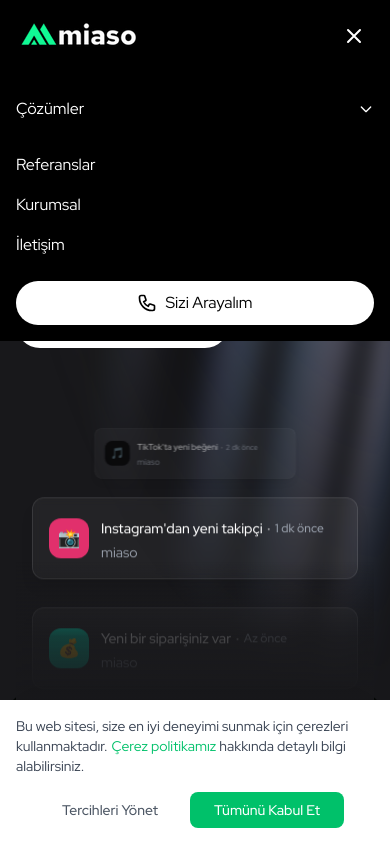
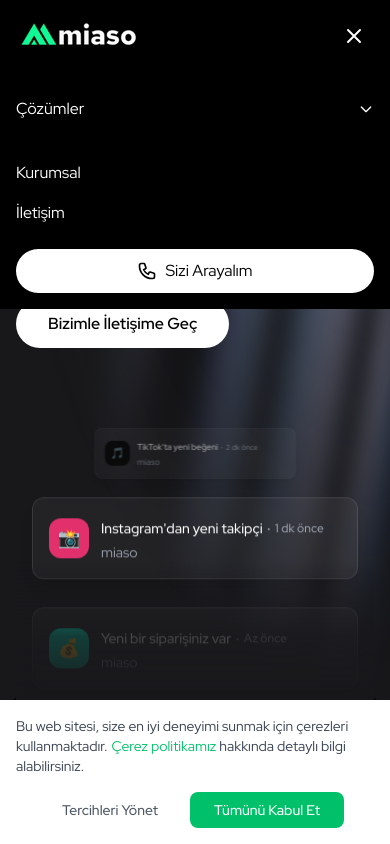
Before and after one commit to alppgumus/miasonew, a Next.js app: page / in a window 390 px wide. Both pictures are taken after a click on the button 354 px from the left and 36 px from the top of the page. Shown: the top 844 px of the page. Built offline with nearby package versions, Linux system fonts and the light colour scheme.

Commit message:
fix: Mobil navbar linklerini ve metinlerini düzenle

```diff
--- a/components/Navbar.tsx
+++ b/components/Navbar.tsx
@@ -371,8 +371,8 @@
                             transition={{ delay: 0.3 }}
                             className="space-y-2"
                           >
-                            <Link href="/ticimax" className="block text-gray-400 hover:text-white">E-Ticaret Paketleri</Link>
-                            <Link href="/setup" className="block text-gray-400 hover:text-white">E-Ticaret Kurulum Paketleri</Link>
+                            <Link href="/eticaretpaketleri" className="block text-gray-400 hover:text-white">E-Ticaret Paketleri</Link>
+                            <Link href="/eticaretkurulumpaketleri" className="block text-gray-400 hover:text-white">E-Ticaret Kurulum Paketleri</Link>
                           </motion.div>
                         </motion.div>
 
@@ -398,9 +398,7 @@
                             className="space-y-2"
                           >
                             <Link href="/360performance" className="block text-gray-400 hover:text-white">360° Performans Pazarlama</Link>
-                            <Link href="/consultancy" className="block text-gray-400 hover:text-white">E-Ticaret Danışmanlığı</Link>
-                            <Link href="/socialmedia" className="block text-gray-400 hover:text-white">Meta Reklam Yönetimi</Link>
-                            <Link href="/socialmedia" className="block text-gray-400 hover:text-white">Sosyal Medya Yönetimi</Link>
+                            <Link href="/socialmedia" className="block text-gray-400 hover:text-white">Meta Reklam / Sosyal Medya Yönetimi</Link>
                             <Link href="/googleads" className="block text-gray-400 hover:text-white">Google Ads Reklam Yönetimi</Link>
                           </motion.div>
                         </motion.div>
@@ -412,11 +410,9 @@
                     initial={{ opacity: 0, y: 20 }}
                     animate={{ opacity: 1, y: 0 }}
                     transition={{ delay: 0.2 }}
+                    className="pt-2"
                   >
-                    <Link href="/references" className="block text-white py-2">
-                      Referanslar
-                    </Link>
-                    <Link href="/corporate" className="block text-white py-2">
+                    <Link href="/aboutus" className="block text-white py-2">
                       Kurumsal
                     </Link>
                     <Link href="/contact" className="block text-white py-2">
```
